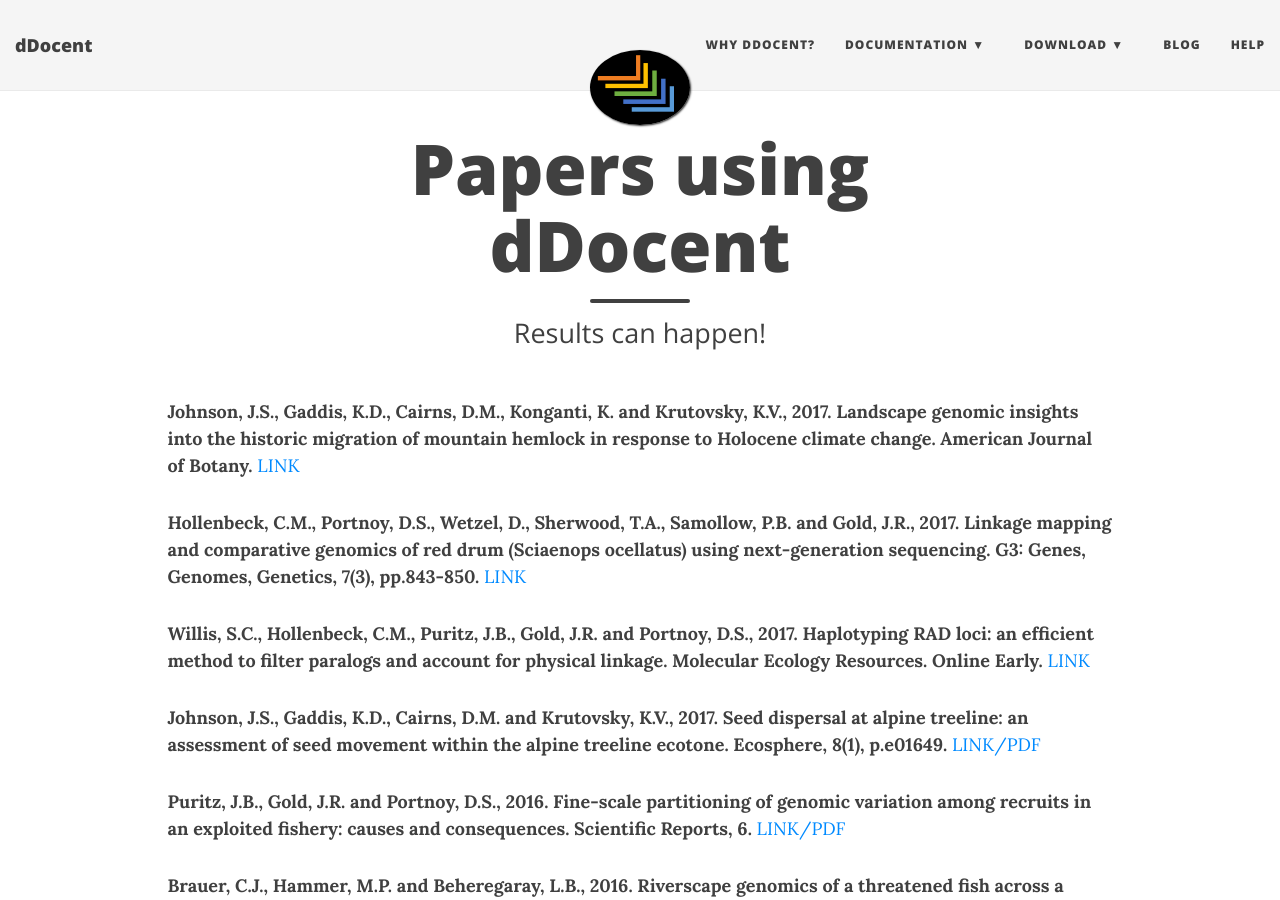
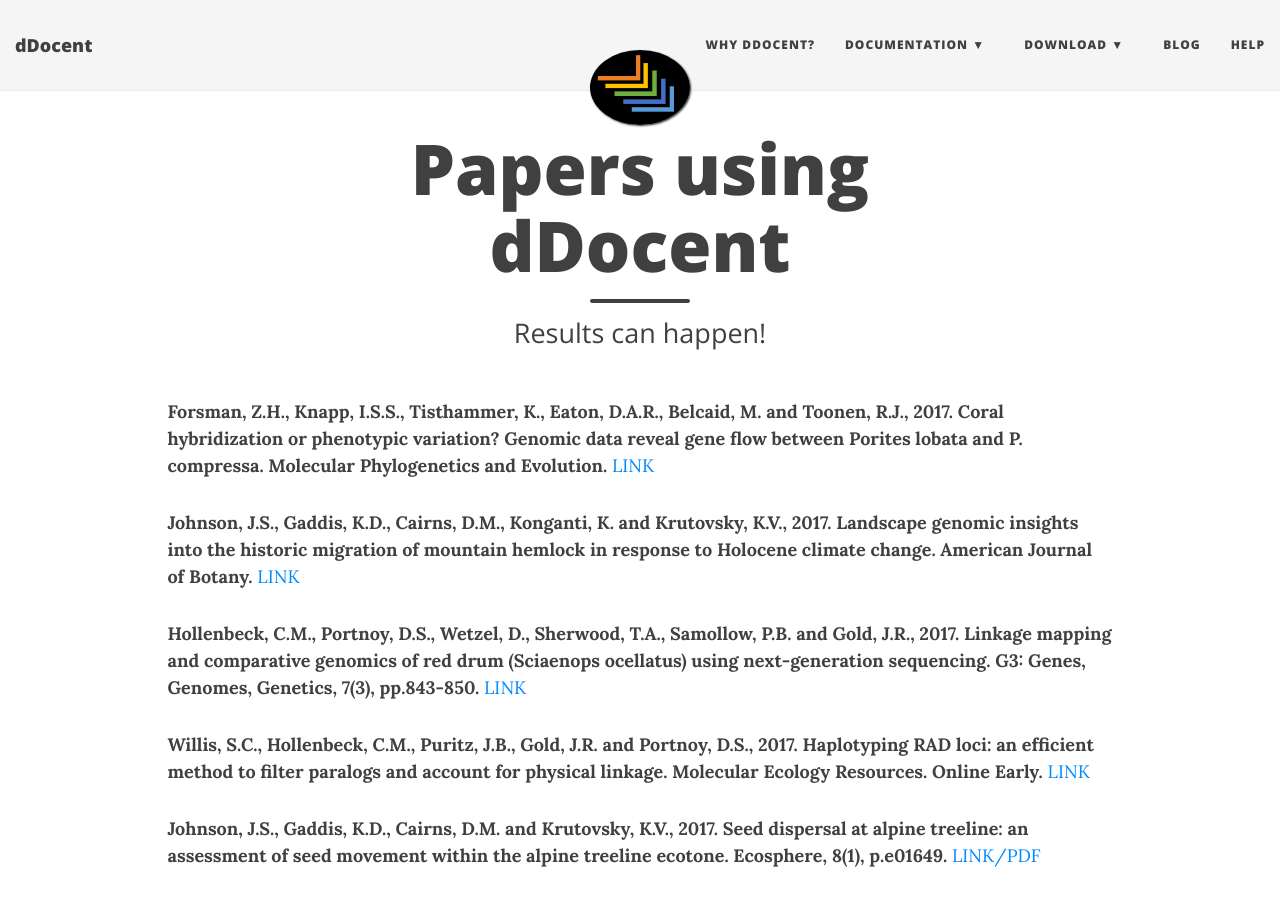
Before and after one commit to jpuritz/dDocent, a Jekyll site: the page built from using.md, in a window 1280 px wide and 900 px high. Built offline with Jekyll 4.4.1, drawn with Linux system fonts in a browser that asks for light colours; nearby versions of some CDN libraries.

Commit message:
Update using.md

```diff
--- a/using.md
+++ b/using.md
@@ -3,6 +3,8 @@
 title: Papers using dDocent
 subtitle: Results can happen!
 ---
+
+**Forsman, Z.H., Knapp, I.S.S., Tisthammer, K., Eaton, D.A.R., Belcaid, M. and Toonen, R.J., 2017. Coral hybridization or phenotypic variation? Genomic data reveal gene flow between Porites lobata and P. compressa. Molecular Phylogenetics and Evolution.** [LINK](http://www.sciencedirect.com/science/article/pii/S1055790316303384)
 
 **Johnson, J.S., Gaddis, K.D., Cairns, D.M., Konganti, K. and Krutovsky, K.V., 2017. Landscape genomic insights into the historic migration of mountain hemlock in response to Holocene climate change. American Journal of Botany.** [LINK](http://www.amjbot.org/content/early/2017/03/21/ajb.1600262.abstract)
 
```
